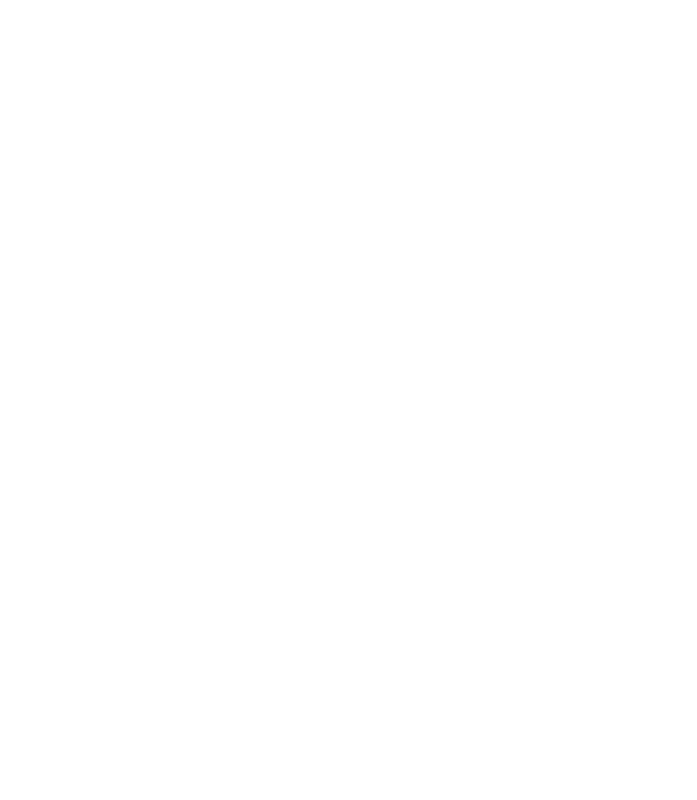
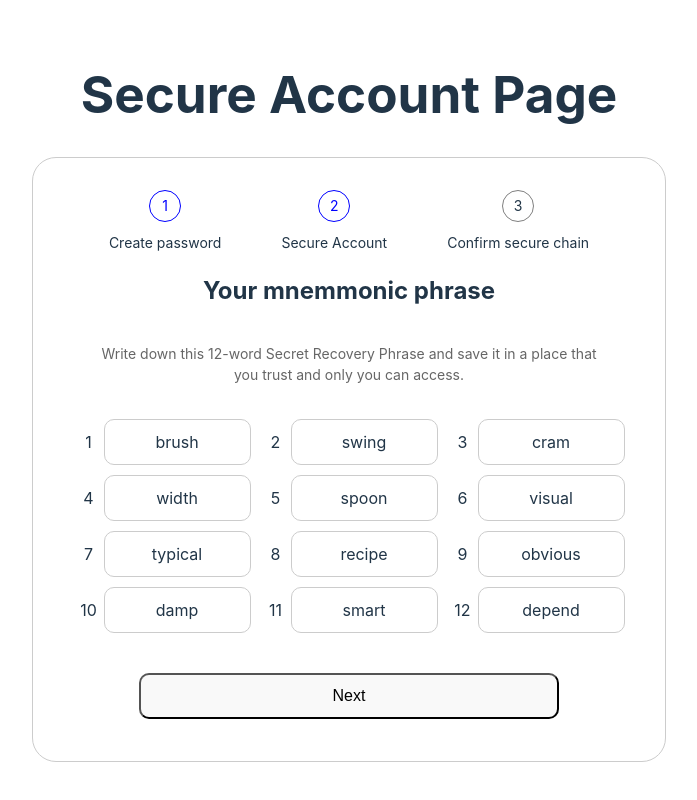
Before and after one commit to htmkhue39/thesis, a React (Vite) app: page /create-account/secure-account in a window 1280 px wide. Before the commit this address had no page. Shown: the top 800 px of the page, without its empty margins (291-988 px from the left). Built offline with nearby package versions, Linux system fonts and the light colour scheme.

Commit message:
Create secure pages for creating account task

```diff
--- a/src/App.jsx
+++ b/src/App.jsx
@@ -2,7 +2,9 @@
 import React from 'react';
 import { BrowserRouter, Routes, Route } from "react-router-dom";
 import WelcomePage from './welcome/WelcomePage';
-import CreateAccount from './CreateAccount/CreateAccount';
+import CreatePassword from './CreateAccount/CreatePassword';
+import SecureAccount from './CreateAccount/SecureAccount';
+import ConfirmAccount from './CreateAccount/ConfirmAccount';
 import ImportAccount from './ImportAccount/ImportAccount';
 
 function App() {
@@ -10,7 +12,9 @@
     <BrowserRouter>
         <Routes>
           <Route path="/" element={<WelcomePage />} />
-          <Route path="/create-account" element={<CreateAccount />} />
+          <Route path="/create-account/create-password" element={<CreatePassword />} />
+          <Route path="/create-account/secure-account" element={<SecureAccount />} />
+          <Route path="/create-account/confirm-account" element={<ConfirmAccount />} />
           <Route path="/import-account" element={<ImportAccount />} />
         </Routes>
     </BrowserRouter>
--- /dev/null
+++ b/src/CreateAccount/ConfirmAccount.jsx
@@ -0,0 +1,37 @@
+import React from 'react';
+import { useNavigate } from 'react-router-dom';
+import './CreatePassword.css';
+import Grid from './Grid';
+
+const ConfirmAccount = () => {
+  return (
+    <div>
+        <h1>Confirm Account Page</h1>
+
+        <div className='create-account-wrapper'>
+
+            <div className="circle-container">
+                <div className="circle-item">
+                <div className="circle blue-border">1</div>
+                <div className="description">Create password</div>
+                </div>
+
+                <div className="circle-item">
+                <div className="circle blue-border">2</div>
+                <div className="description">Secure Account</div>
+                </div>
+                <div className="circle-item">
+                <div className="circle blue-border">3</div>
+                <div className="description">Confirm secure chain</div>
+                </div>
+            </div>
+
+            <h2>Confirm Secret Recovery Phrase</h2>
+            <Grid /> {/* Render Grid component here */}
+            <button>Next</button>
+        </div>
+    </div>
+  );
+};
+
+export default ConfirmAccount;
--- a/src/CreateAccount/CreateAccount.css
+++ /dev/null
@@ -1,36 +0,0 @@
-.create-account-wrapper {
-    margin: 24px auto;
-    padding: 32px 16px;
-    max-width: 600px;
-    border: 1px solid #ccc;
-    border-radius: 24px;
-  }
-
-  .step-indicator {
-    display: flex;
-    justify-content: center;
-    margin-bottom: 20px;
-  }
-
-  .step-circle {
-    width: 30px;
-    height: 30px;
-    border-radius: 50%;
-    border: 2px solid #ccc;
-    display: flex;
-    justify-content: center;
-    align-items: center;
-    margin: 0 10px;
-    font-weight: normal;
-  }
-
-  .step-circle.active {
-    font-weight: bold;
-  }
-
-  @media screen and (min-width: 768px) {
-    .create-account-wrapper {
-      margin: 64px auto 40px;
-      padding: 32px;
-    }
-  }
--- a/src/CreateAccount/CreateAccount.jsx
+++ /dev/null
@@ -1,18 +0,0 @@
-import React from 'react';
-import './CreateAccount.css'
-
-const CreateAccount = () => {
-  return (
-    <div>
-      <h1>Create Account Page</h1>
-
-      <div className='create-account-wrapper'>
-
-      {/* Your Secure Wallet page content goes here */}
-    </div>
-    </div>
-
-  );
-}
-
-export default CreateAccount;
--- /dev/null
+++ b/src/CreateAccount/CreatePassword.css
@@ -0,0 +1,89 @@
+.create-account-wrapper {
+    margin: 24px auto;
+    padding: 32px 16px;
+    max-width: 600px;
+    border: 1px solid #ccc;
+    border-radius: 24px;
+    display: flex;
+    justify-content: center;
+    flex-direction: column;
+    align-items: center;
+  }
+
+  .circle-container {
+    display: flex;
+    justify-content: center; /* Căn giữa các hình tròn theo chiều ngang */
+  }
+
+  .circle-item {
+    display: flex;
+    flex-direction: column;
+    align-items: center;
+    margin: 0 30px; /* Khoảng cách giữa các hình tròn */
+  }
+
+  .circle {
+    width: 30px;
+    height: 30px;
+    border-radius: 50%;
+    background-color: white; /* Màu nền trắng */
+    display: flex;
+    align-items: center;
+    justify-content: center;
+    margin-bottom: 10px; /* Khoảng cách giữa hình tròn và mô tả */
+    font-size: 14px;
+    border: 2px solid transparent; /* Viền mặc định trong suốt */
+  }
+
+  .blue-border {
+    border: 1px solid blue; /* Viền màu xanh cho hình tròn số 1 */
+    color: blue; /* Màu chữ bên trong hình tròn số 1 */
+  }
+
+  .gray-border {
+    border: 1px solid gray; /* Viền màu xám cho các hình tròn còn lại */
+  }
+
+  .description {
+    font-size: 14px;
+    text-align: center;
+  }
+
+
+.password-form {
+    display: flex;
+    flex-direction: column;
+    align-items: center;
+    margin-top: 30px;
+  }
+
+  .form-group {
+    margin-bottom: 15px; /* Khoảng cách giữa các ô nhập liệu */
+  }
+
+  label {
+    display: block;
+    text-align: left;
+    font-size: 14px;
+    margin-bottom: 5px; /* Khoảng cách giữa nhãn và ô nhập liệu */
+  }
+
+  input {
+    padding: 8px;
+    width: 300px;
+    height: 30px;
+    border: 1px solid #ccc;
+    border-radius: 10px;
+  }
+
+  .error {
+    color: red;
+    margin-bottom: 15px;
+  }
+
+  .mnemonic-phrase-description {
+    margin-left: 50px;
+    margin-right: 50px;
+    font-size: 14px;
+    color: #666;
+  }
--- /dev/null
+++ b/src/CreateAccount/CreatePassword.jsx
@@ -0,0 +1,80 @@
+import React, { useState } from 'react';
+import { useNavigate } from 'react-router-dom';
+import './CreatePassword.css'
+
+const CreatePassword = () => {
+  const [newPassword, setNewPassword] = useState('');
+  const [confirmPassword, setConfirmPassword] = useState('');
+  const navigate = useNavigate();
+
+  const handleSubmit = (event) => {
+    event.preventDefault();
+    // Logic để xử lý form submission, ví dụ: kiểm tra mật khẩu
+    if (newPassword.length < 8){
+      alert('New Password must be at least 8 characters long.');
+      return;
+    }
+
+    if (newPassword === confirmPassword) {
+      alert('Passwords match and meet the requirements!');
+    }
+    else {
+      alert('Passwords do not match!');
+      return;
+    }
+
+    navigate("/create-account/secure-account");
+  };
+
+  return (
+    <div>
+      <h1>Create Account Page</h1>
+
+      <div className='create-account-wrapper'>
+
+        <div className="circle-container">
+          <div className="circle-item">
+            <div className="circle blue-border">1</div>
+            <div className="description">Create password</div>
+          </div>
+
+          <div className="circle-item">
+            <div className="circle gray-border">2</div>
+            <div className="description">Secure Account</div>
+          </div>
+          <div className="circle-item">
+            <div className="circle gray-border">3</div>
+            <div className="description">Confirm secure chain</div>
+          </div>
+        </div>
+
+        <form className="password-form" onSubmit={handleSubmit}>
+          <div className="form-group">
+            <label htmlFor="new-password">New Password</label>
+            <input
+              type="password"
+              id="new-password"
+              value={newPassword}
+              onChange={(e) => setNewPassword(e.target.value)}
+            />
+          </div>
+
+          <div className="form-group">
+            <label htmlFor="confirm-password">Confirm Password</label>
+            <input
+              type="password"
+              id="confirm-password"
+              value={confirmPassword}
+              onChange={(e) => setConfirmPassword(e.target.value)}
+            />
+          </div>
+
+          <button type="submit">Create a new account</button>
+      </form>
+      </div>
+    </div>
+
+  );
+}
+
+export default CreatePassword;
--- /dev/null
+++ b/src/CreateAccount/Grid.css
@@ -0,0 +1,27 @@
+.grid-container {
+    display: grid;
+    grid-template-columns: repeat(3, 1fr); /* 3 cột */
+    grid-gap: 10px; /* Khoảng cách giữa các ô vuông */
+    margin-top: 20px;
+    margin-bottom: 40px;
+  }
+
+  .grid-item {
+    display: flex; /* Sử dụng flexbox */
+    align-items: center; /* Canh giữa theo chiều dọc */
+
+  }
+
+  .grid-item-number {
+    width: 30px; /* Độ rộng cố định của số thứ tự */
+    text-align: center; /* Canh giữa nội dung của số thứ tự */
+  }
+
+  .grid-item-word {
+    background-color: white; /* Nền trắng */
+    border: 1px solid #ccc; /* Viền xám */
+    padding: 10px;
+    width: 125px;
+    flex: 1;
+    border-radius: 10px;
+  }
--- /dev/null
+++ b/src/CreateAccount/Grid.jsx
@@ -0,0 +1,22 @@
+import React from 'react';
+import './Grid.css'; // Import file CSS để định dạng
+
+const mnemmonic = [
+  "brush", "swing", "cram", "width", "spoon", "visual",
+  "typical", "recipe", "obvious", "damp", "smart", "depend"
+];
+
+const Grid = () => {
+  return (
+    <div className="grid-container">
+      {mnemmonic.map((mnemmonic, index) => (
+        <div key={index} className="grid-item">
+            <div className="grid-item-number">{index + 1}</div>
+            <div className="grid-item-word">{mnemmonic}</div>
+        </div>
+      ))}
+    </div>
+  );
+};
+
+export default Grid;
--- /dev/null
+++ b/src/CreateAccount/SecureAccount.jsx
@@ -0,0 +1,44 @@
+import React from 'react';
+import { useNavigate } from 'react-router-dom';
+import './CreatePassword.css';
+import Grid from './Grid';
+
+const SecureAccount = () => {
+    const navigate = useNavigate();
+
+    const handleNextClick = () => {
+        navigate("/create-account/confirm-account"); // Điều hướng đến "/create-account/confirm-account"
+    };
+
+    return (
+        <div>
+            <h1>Secure Account Page</h1>
+
+            <div className='create-account-wrapper'>
+
+                <div className="circle-container">
+                    <div className="circle-item">
+                    <div className="circle blue-border">1</div>
+                    <div className="description">Create password</div>
+                    </div>
+
+                    <div className="circle-item">
+                    <div className="circle blue-border">2</div>
+                    <div className="description">Secure Account</div>
+                    </div>
+                    <div className="circle-item">
+                    <div className="circle gray-border">3</div>
+                    <div className="description">Confirm secure chain</div>
+                    </div>
+                </div>
+
+                <h2>Your mnemmonic phrase</h2>
+                <p className="mnemonic-phrase-description">Write down this 12-word Secret Recovery Phrase and save it in a place that you trust and only you can access.</p>
+                <Grid /> {/* Render Grid component here */}
+                <button onClick={handleNextClick}>Next</button>
+            </div>
+        </div>
+    );
+};
+
+export default SecureAccount;
--- a/src/welcome/WelcomePage.jsx
+++ b/src/welcome/WelcomePage.jsx
@@ -7,7 +7,7 @@
   const handleCreateAccount = () => {
     // Handle create account logic
     console.log('Create new account clicked');
-    navigate("/create-account")
+    navigate("/create-account/create-password")
   };
 
   const handleImportAccount = () => {
```
Also changed, not shown: src/CreateAccount/ConfirmAccount.css (added), src/CreateAccount/SecureAccount.css (added).
